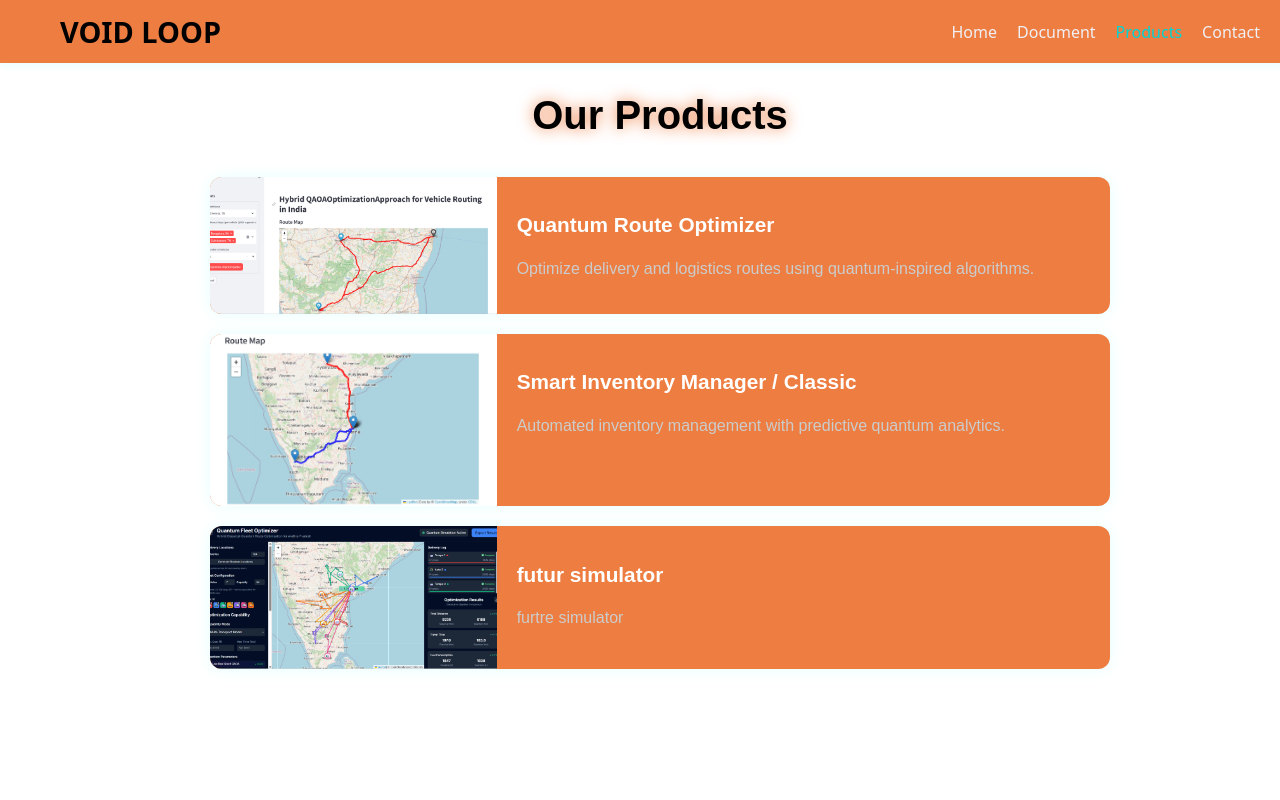
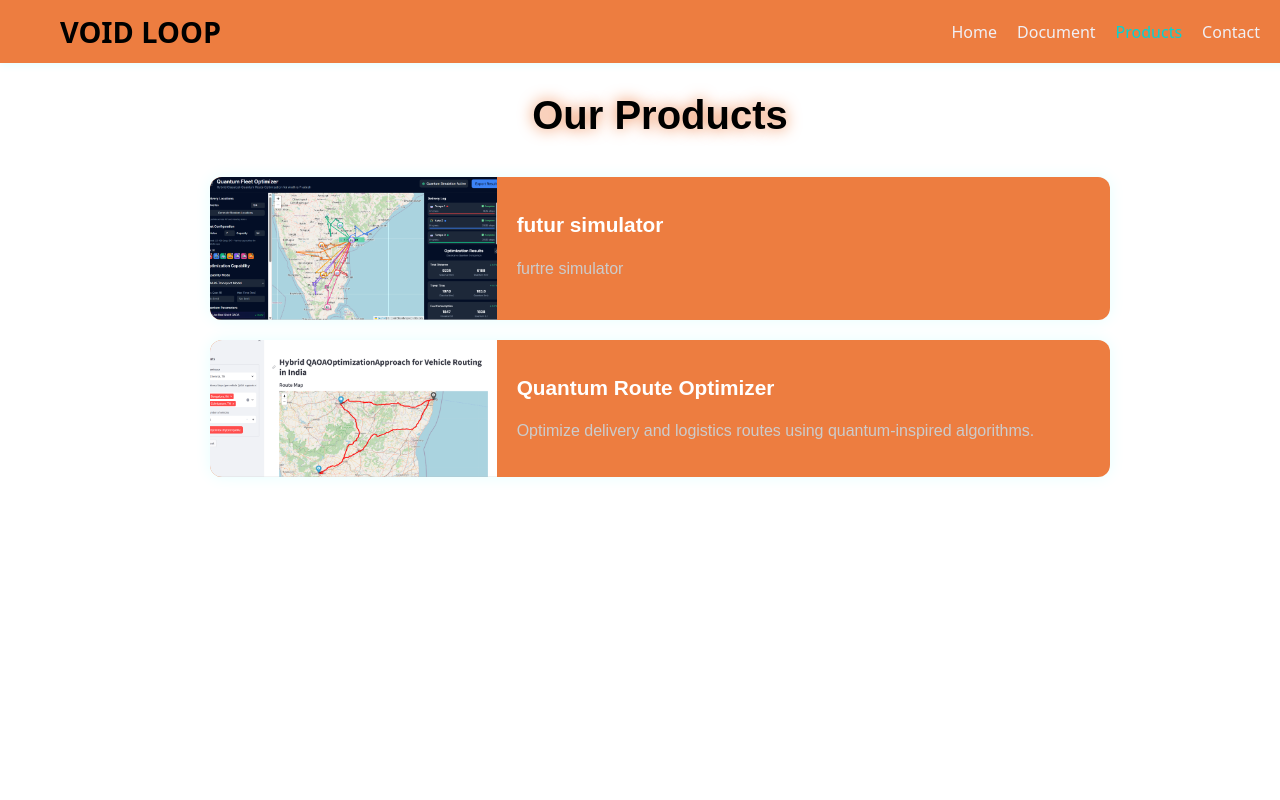
Before and after one commit to saran-dragon/voidloop, a React (Vite) app: page /products in a window 1280 px wide. Shown: the top 800 px of the page. Built offline with nearby package versions, Linux system fonts and the light colour scheme.

Commit message:
commit final-1

```diff
--- a/src/components/Products.jsx
+++ b/src/components/Products.jsx
@@ -2,23 +2,18 @@ import React from "react";
 import "../styles/Products.css";
 
 const products = [
-  {
-    title: "Quantum Route Optimizer",
-    description: "Optimize delivery and logistics routes using quantum-inspired algorithms.",
-    image: "/images/qaoa-card.png",
-    link: "https://qfleet.onrender.com/"
-  },
-  {
-    title: "Smart Inventory Manager / Classic",
-    description: "Automated inventory management with predictive quantum analytics.",
-    image: "/images/CLA_image.png",
-    link: "https://classic-m7mj.onrender.com/"
-  },
+
   {
     title: "futur simulator",
     description: "furtre simulator",
     image: "/images/simulation-card.png",
     link: " https://quantumfleetsim-web-171621255618.us-central1.run.app"
+  },
+  {
+    title: "Quantum Route Optimizer",
+    description: "Optimize delivery and logistics routes using quantum-inspired algorithms.",
+    image: "/images/qaoa-card.png",
+    link: "https://qfleetnew.onrender.com"
   }
 ];
 
```
